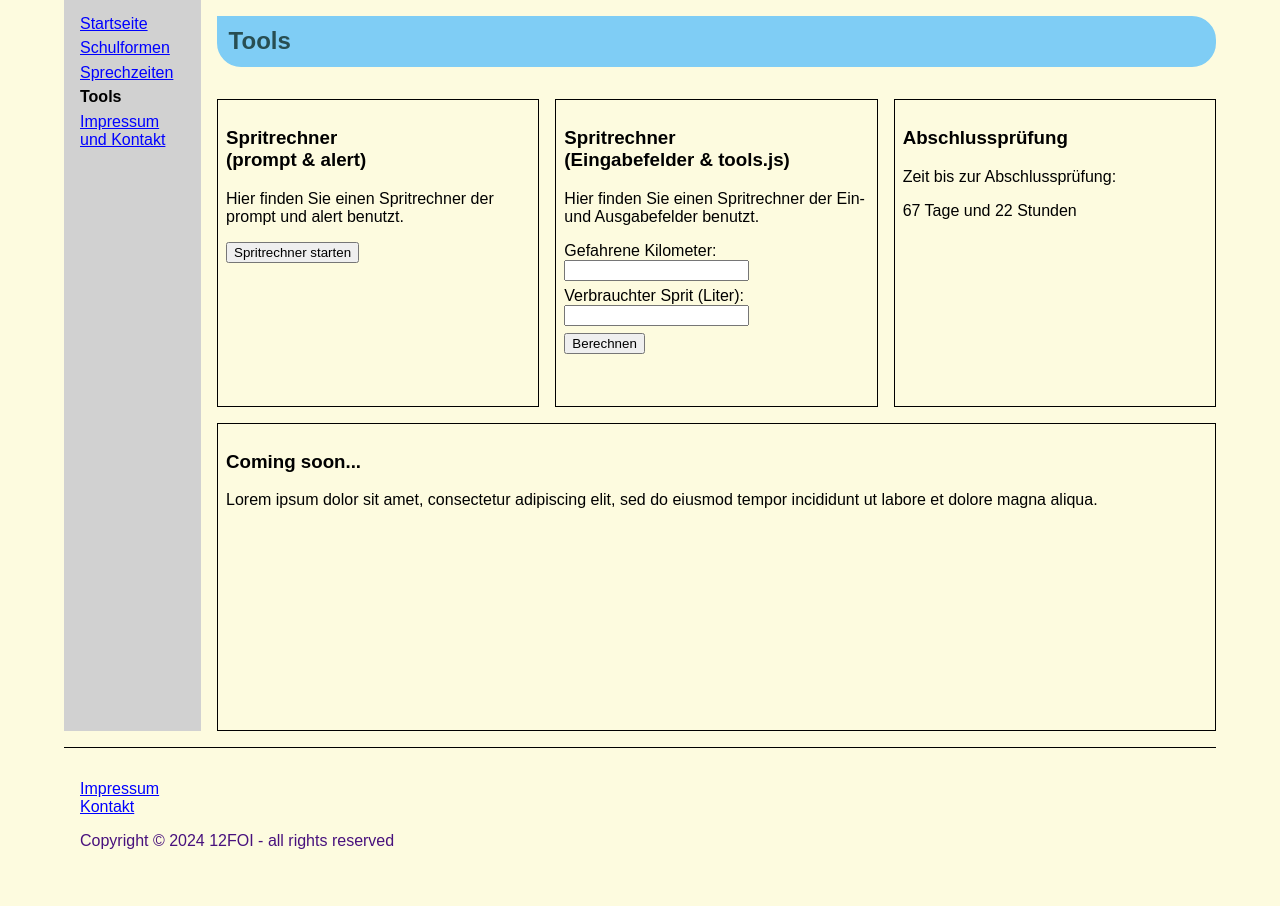
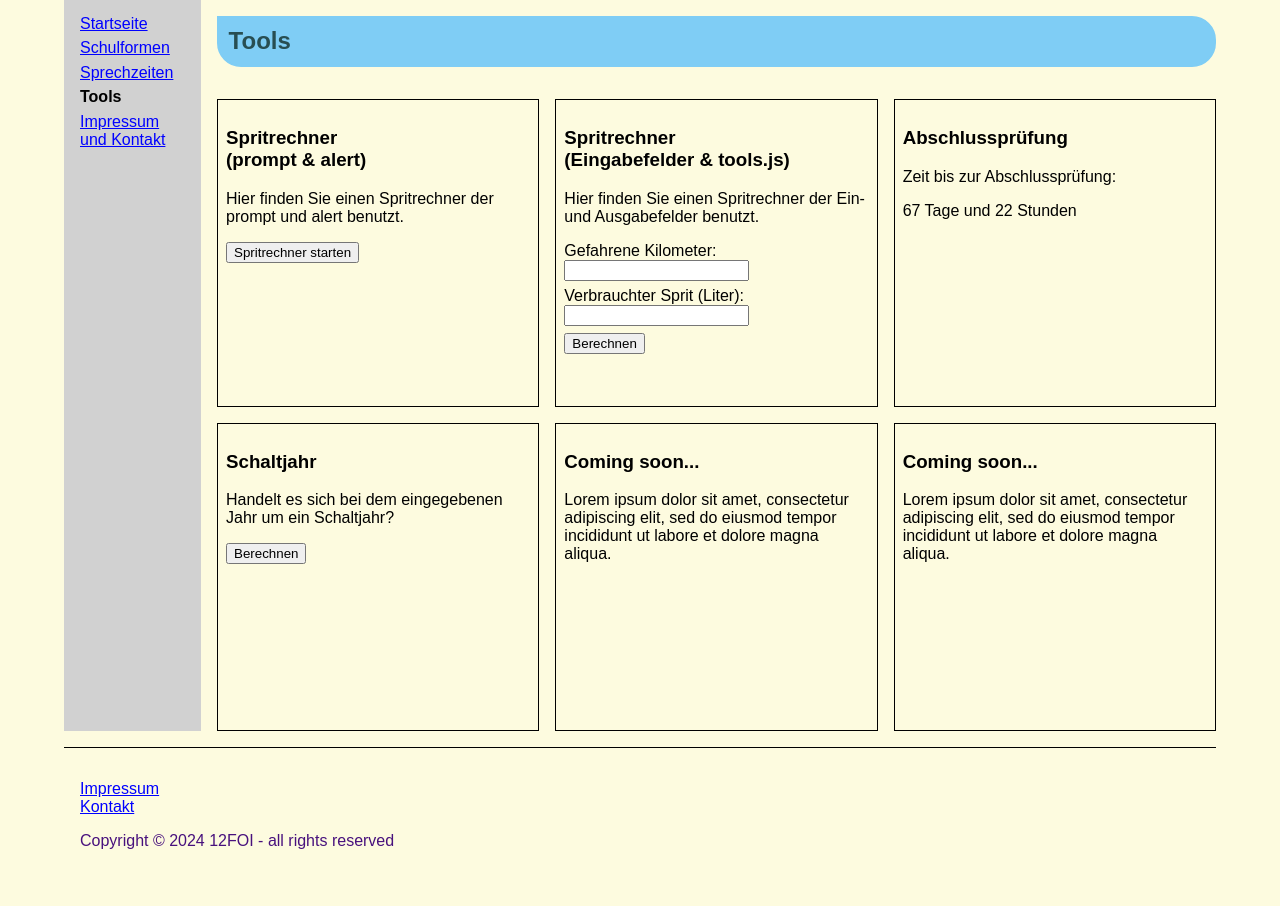
Before and after one commit to TomMaverick/tmn-website, a PHP site: page /uebungen/schulwebsite/tools.html in a window 1280 px wide. Shown: the part 121-1027 px from the top of the page. Run offline with PHP 8.4, Linux system fonts and the light colour scheme.

Commit message:
- Schaltjahr

```diff
--- a/uebungen/schulwebsite/css/styles.css
+++ b/uebungen/schulwebsite/css/styles.css
@@ -164,7 +164,7 @@ a {
     grid-template-areas:
         "site-header site-header site-header"
         "tools-content-1 tools-content-2 tools-content-3"
-        "tools-content-4 tools-content-4 tools-content-4";
+        "tools-content-4 tools-content-5 tools-content-6";
     grid-template-columns: 1fr 1fr 1fr;
     grid-template-rows: auto 1fr 1fr;
     gap: 1em;
@@ -200,6 +200,16 @@ a {
 
 .tools-content-4 {
     grid-area: tools-content-4;
+    border: 0.1em solid var(--table-border);
+    padding: 0.5em;
+}
+.tools-content-5 {
+    grid-area: tools-content-5;
+    border: 0.1em solid var(--table-border);
+    padding: 0.5em;
+}
+.tools-content-6 {
+    grid-area: tools-content-6;
     border: 0.1em solid var(--table-border);
     padding: 0.5em;
 }
--- a/uebungen/schulwebsite/js/tools.js
+++ b/uebungen/schulwebsite/js/tools.js
@@ -25,7 +25,7 @@ document.addEventListener("DOMContentLoaded", () => {
         document.getElementById('SpritrechnerBerechnen').addEventListener('click', berechneSpritverbrauch);
 
 
-        // Countdown Abschlussprüfung
+    // Countdown Abschlussprüfung
     function startCountdown() {
         const pruefungsDatum = new Date('2025-05-05T09:00:00');     // Prüfungsdatum: 5.5.2025, 9 Uhr
         const countdownElement = document.getElementById('countdownAbschlusspruefung');
@@ -56,4 +56,36 @@ document.addEventListener("DOMContentLoaded", () => {
 
     // Direkt den Countdown starten
     startCountdown();
+
+    // Schaltjahre
+    // Ob ein Kalenderjahr ein Schaltjahr ist, kann anhand folgender Eigenschaften überprüft werden:
+    // Ein Jahr ist kein Schaltjahr, wenn die Jahreszahl nicht durch 4 teilbar ist.
+    // Ein Jahr ist ein Schaltjahr, wenn die Jahreszahl durch 4, aber nicht durch 100 teilbar ist.
+    // Ein Jahr ist ein Schaltjahr, wenn die Jahreszahl durch 4, durch 100 und durch 400 teilbar ist.
+    function schaltjahr() {
+
+        let eingegebenesJahr = parseFloat(prompt("Welches Jahr wollen sie prüfen?", ""));
+        // Prüfen ob eine gültige Jahreszahl eingegeben wurde.
+        if (isNaN(eingegebenesJahr)) {
+            alert("Bitte geben Sie ein gültiges Jahr ein!");
+            return;
+        }
+        if (eingegebenesJahr % 4 === 0) {
+            if (eingegebenesJahr % 100 === 0) {
+                if (eingegebenesJahr % 400 === 0) {
+                    alert("Das eingegebene Jahr IST ein Schaltjahr!")
+                } else {
+                    alert("Das eingegebene Jahr ist KEIN Schaltjahr!")
+                }
+            } else {
+                alert("Das eingegebene Jahr IST ein Schaltjahr!")
+            }
+        } else {
+            alert("Das eingegebene Jahr ist KEIN Schaltjahr!")
+        }
+    }
+
+
+    // Event-Listener, der die Funktion beim Klick auf den Button ausführt
+    document.getElementById('schaltjahrBerechnen').addEventListener('click', schaltjahr);
 });
--- a/uebungen/schulwebsite/tools.html
+++ b/uebungen/schulwebsite/tools.html
@@ -73,6 +73,20 @@
 
         <!--Tool 4-->
         <div class="tools-content-4">
+            <h3>Schaltjahr</h3>
+            <p>Handelt es sich bei dem eingegebenen Jahr um ein Schaltjahr?</p>
+            <button id="schaltjahrBerechnen">Berechnen</button>
+        </div>
+
+        <!--Tool 5-->
+        <div class="tools-content-5">
+            <h3>Coming soon...</h3>
+            <p>Lorem ipsum dolor sit amet, consectetur adipiscing elit, sed do
+                eiusmod tempor incididunt ut labore et dolore magna aliqua.</p>
+        </div>
+
+        <!--Tool 6-->
+        <div class="tools-content-6">
             <h3>Coming soon...</h3>
             <p>Lorem ipsum dolor sit amet, consectetur adipiscing elit, sed do
                 eiusmod tempor incididunt ut labore et dolore magna aliqua.</p>
@@ -91,8 +105,8 @@
 
 <!-- Ab hier direkt implementierter JS Code -->
 <script>
+    "use strict";
     function startSRPrompt() {
-        "use strict";
         let gefahreneKm1 = parseFloat(prompt("Wie weit sind Sie gefahren?", ""));
         if (gefahreneKm1 <= 0 || isNaN(gefahreneKm1)) {
             alert("Bitte geben Sie eine gültige Zahl ein!");
```
